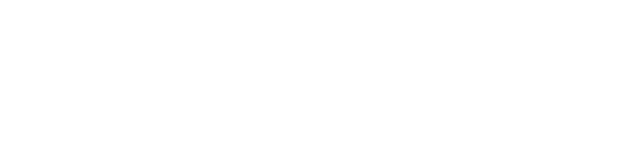
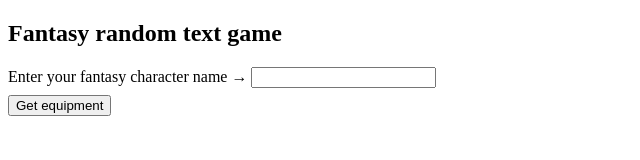
Before and after one commit to LandistRahildar/fantasy-random-text-game, a plain HTML site: page index.html in a window 1280 px wide. Shown: the whole page, without its empty margins (0-640 px from the left). Drawn offline with Linux system fonts and the light colour scheme.

Commit message:
add html structure

```diff
--- a/index.html
+++ b/index.html
@@ -9,6 +9,21 @@
 
 <body>
 
+    <h2>Fantasy random text game</h2>
+
+    <label for="characterName">Enter your fantasy character name → </label>
+    <input id="characterName" type="text"><br>
+
+    <button id="equipmentButton" class="button" title="Click for get some random equipment for your character!">Get equipment</button>
+
+    <p id="characterWithEquipment"></p>
+
+    <style>
+        .button {
+            cursor: pointer;
+            margin: 7px 0 0 0;
+        }
+    </style>
 
     <script src="script.js"></script>
 </body>
```
